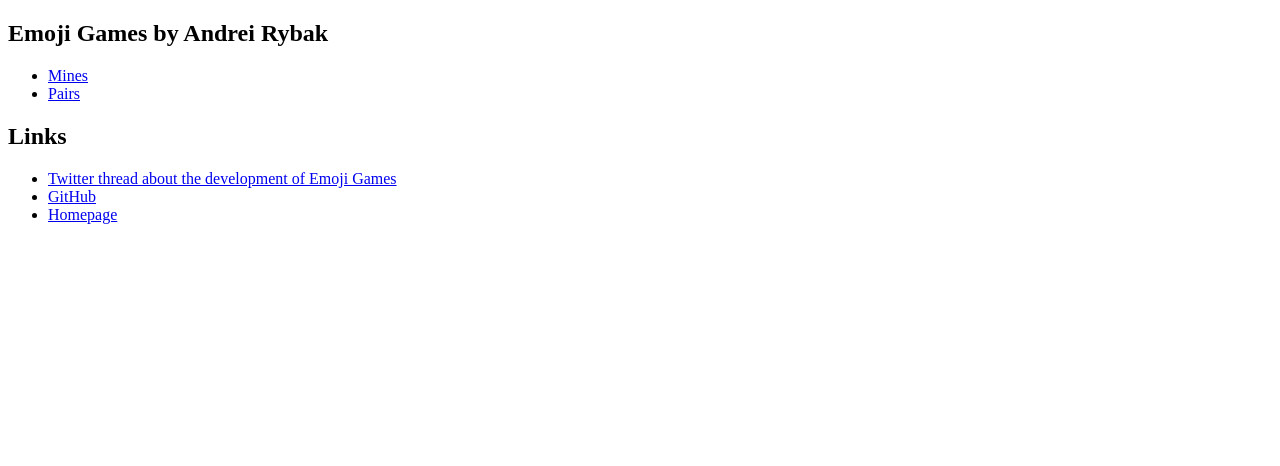
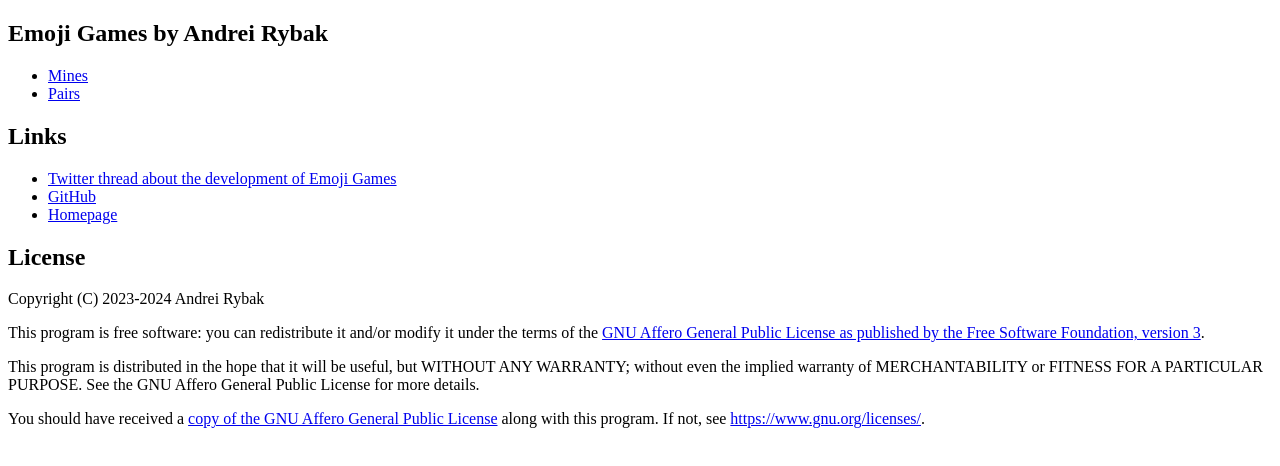
Before and after one commit to rybak/emoji-games, a plain HTML site: page index.html in a window 1280 px wide. Drawn offline with Linux system fonts and the light colour scheme.

Commit message:
index: add license comment

```diff
--- a/index.html
+++ b/index.html
@@ -17,5 +17,18 @@
 			<li><a href="https://github.com/rybak/emoji-games/">GitHub</a></li>
 			<li><a href="https://andrybak.dev/">Homepage</a></li>
 		</ul>
+		<h2>License</h2>
+		<div>
+			<p>Copyright (C) 2023-2024 Andrei Rybak</p>
+			<p>This program is free software: you can redistribute it and/or modify
+			it under the terms of the <a href="./LICENSE.txt">GNU Affero General Public License as published
+			by the Free Software Foundation, version 3</a>.</p>
+			<p>This program is distributed in the hope that it will be useful,
+			but WITHOUT ANY WARRANTY; without even the implied warranty of
+			MERCHANTABILITY or FITNESS FOR A PARTICULAR PURPOSE.  See the
+			GNU Affero General Public License for more details.</p>
+			<p>You should have received a <a href="./LICENSE.txt">copy of the GNU Affero General Public License</a>
+			along with this program.  If not, see <a href="https://www.gnu.org/licenses/">https://www.gnu.org/licenses/</a>.</p>
+		</div>
 	</body>
 </html>
```
